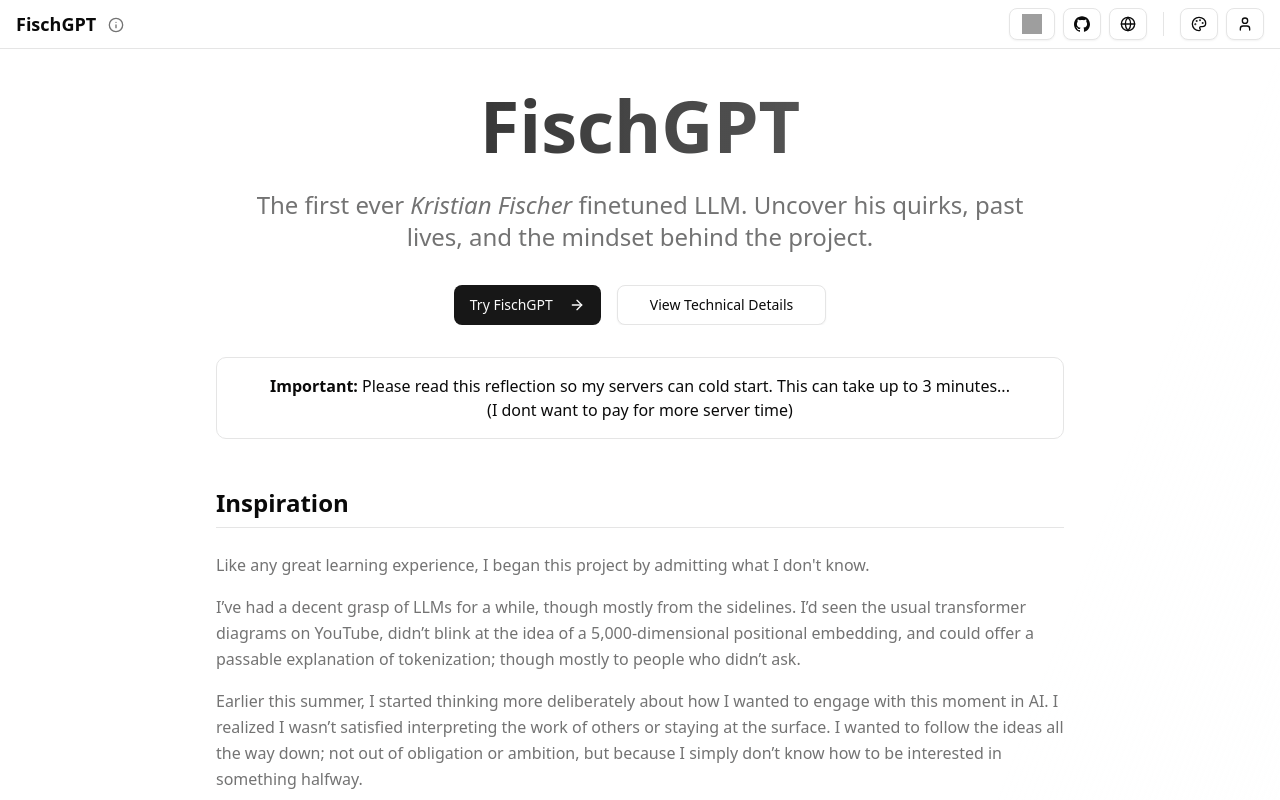
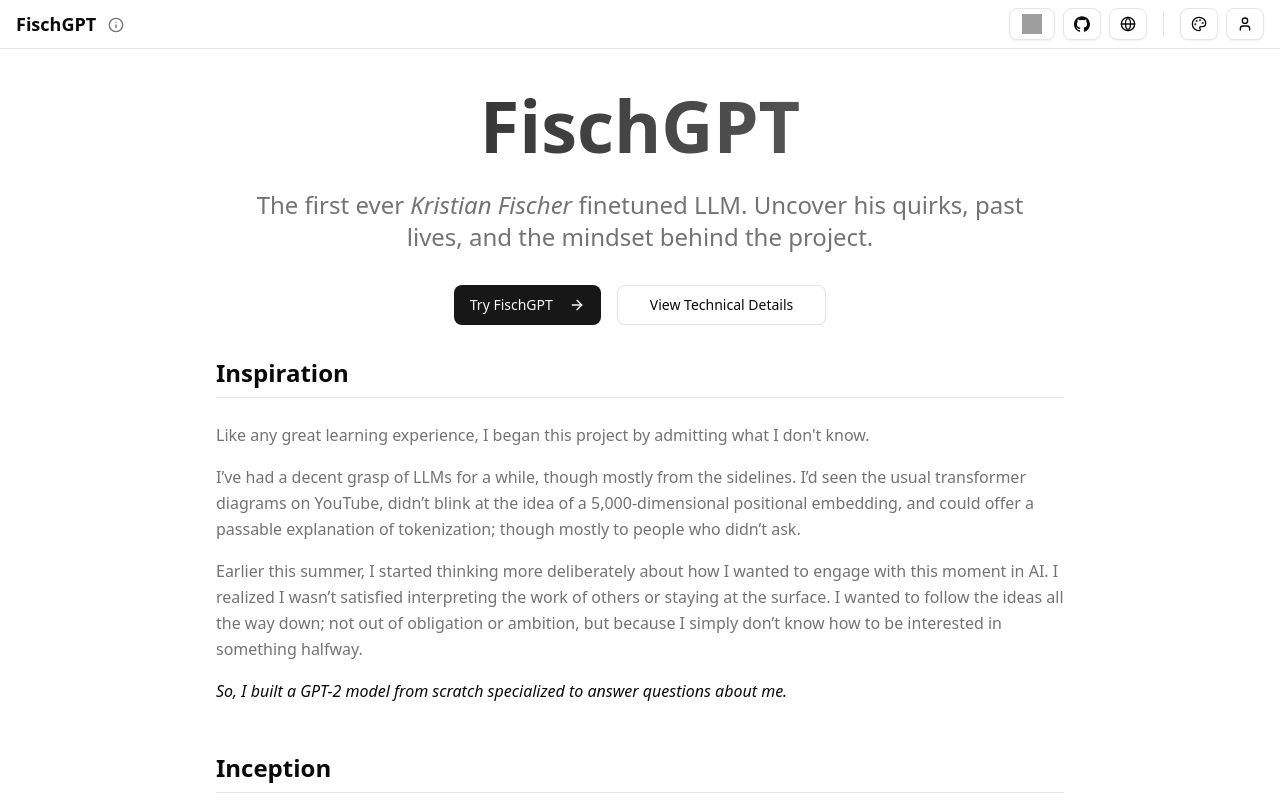
Before and after one commit to kristianfischer/fischgpt-app, a Next.js app: page / in a window 1280 px wide. Built offline with nearby package versions, Linux system fonts and the light colour scheme; no server answers; grey boxes are pictures that could not be loaded.

Commit message:
chore(ui): remove cold start warning

```diff
--- a/app/(dashboard)/(home)/components/paper.tsx
+++ b/app/(dashboard)/(home)/components/paper.tsx
@@ -14,14 +14,6 @@
     <div className="max-w-4xl mx-auto px-6 py-8">
 
       <article className="prose prose-lg max-w-none space-y-12">
-
-        <section className="border border-border rounded-lg p-4 text-center">
-          <p>
-            <strong>Important:</strong> Please read this reflection so my servers can cold start. This can take up to 3 minutes...
-            <br />
-            <span>(I dont want to pay for more server time)</span>
-          </p>
-        </section>
 
         <section className="space-y-6">
           <h2 className="text-2xl font-bold border-b border-border pb-2">{headers.inspiration}</h2>
```
